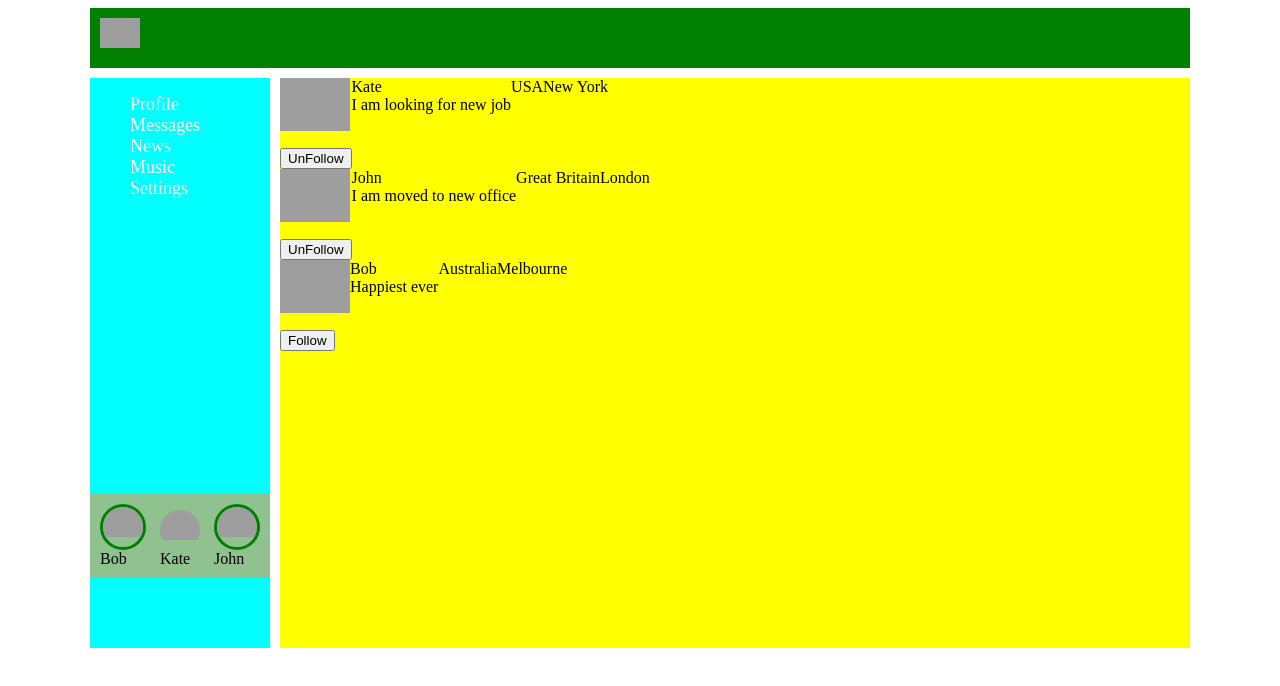
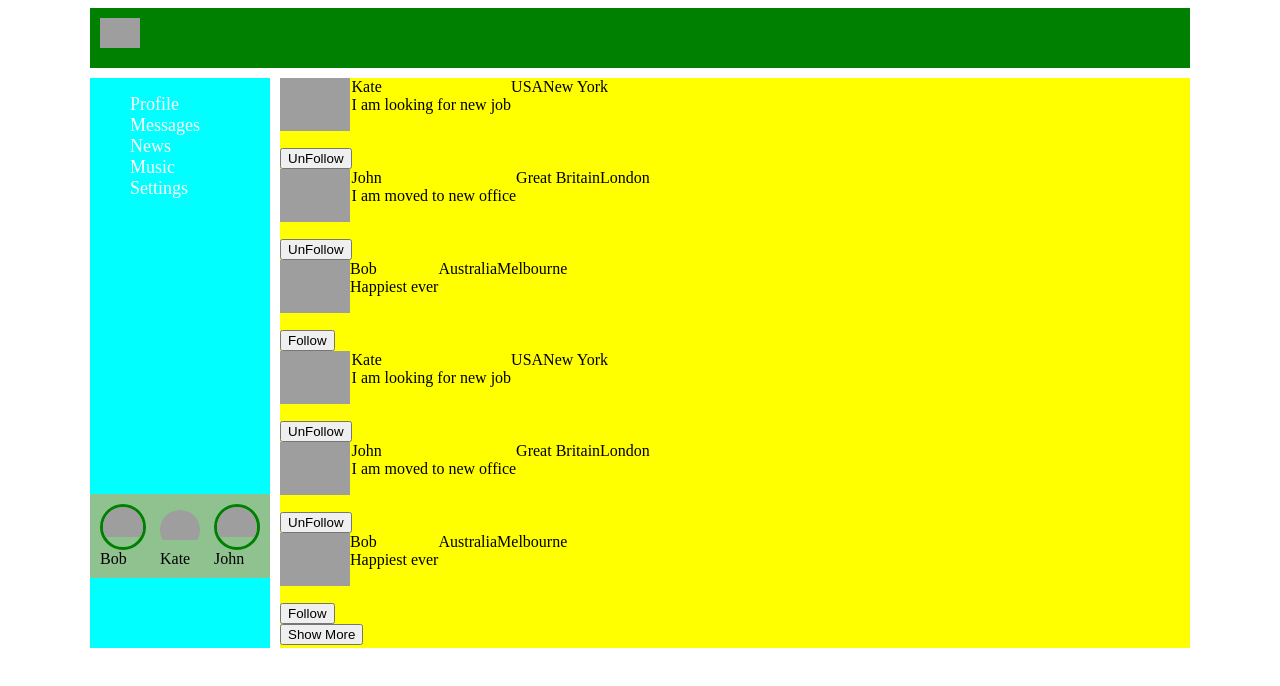
Before and after one commit to Tampoka/my_social_network, a React (Create React App) app: page /users in a window 1280 px wide. Shown: the top 686 px of the page. Built offline with nearby package versions, Linux system fonts and the light colour scheme; grey boxes are pictures that could not be loaded.

Commit message:
calling setUsers to render more users

```diff
--- a/src/components/Users/Users.tsx
+++ b/src/components/Users/Users.tsx
@@ -4,7 +4,32 @@ import s from "./Users.module.css";
 
 
 const Users: React.FC<UsersPropsType> = (props: UsersPropsType) => {
-
+    {props.usersPage.users.length<=3&&props.setUsers([
+        {
+            id: 1,
+            fullName: "Kate",
+            photoUrl:"https://encrypted-tbn0.gstatic.com/images?q=tbn:ANd9GcS5dMYMr1CCTycSQd2YQatl4bvzK5T90Renlw&usqp=CAU",
+            status: "I am looking for new job",
+            isFollowing: true,
+            location: {city: "New York", country: "USA"}
+        },
+        {
+            id: 2,
+            fullName: "John",
+            photoUrl:"https://encrypted-tbn0.gstatic.com/images?q=tbn:ANd9GcT8wvbPOt0gK-5yGATP1Beo7Mkk7LT1M6KZLw&usqp=CAU",
+            status: "I am moved to new office",
+            isFollowing: true,
+            location: {city: "London", country: "Great Britain"}
+        },
+        {
+            id: 3,
+            fullName: "Bob",
+            photoUrl:"https://encrypted-tbn0.gstatic.com/images?q=tbn:ANd9GcRbz8f-cdfPQtfH1EP3x1V2pMDyLpDMmuzKbg&usqp=CAU",
+            status: "Happiest ever",
+            isFollowing: false,
+            location: {city: "Melbourne", country: "Australia"}
+        },
+    ])}
     return <div>
         {
             props.usersPage.users.map(u => <div key={u.id} className={s.user}>
@@ -27,6 +52,7 @@ const Users: React.FC<UsersPropsType> = (props: UsersPropsType) => {
                 </div>
             </div>)
         }
+        <button>Show More</button>
     </div>
 }
 
```
